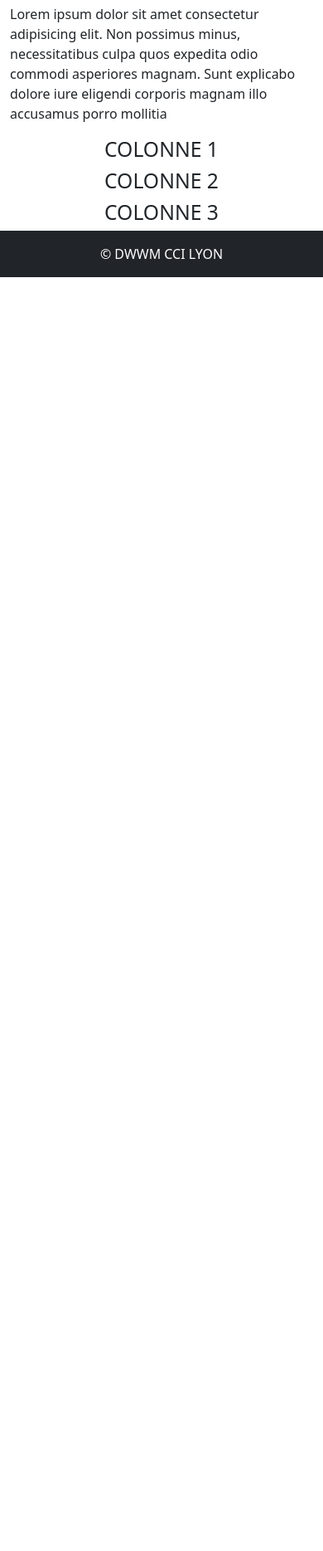
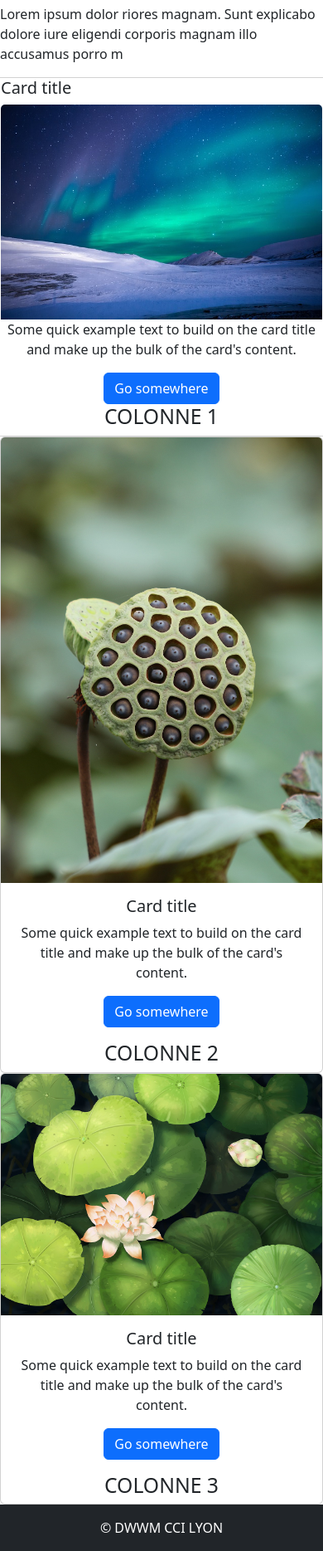
Before and after one commit to yunyuan123/petit-webpage-, a plain HTML site: page gallery.html in a window 390 px wide. Shown: the part 126-1995 px from the top of the page at 83% size. Before the commit the page ends 844 px from the top, so only its background shows below. Drawn offline with nearby package versions, Linux system fonts and the light colour scheme.

Commit message:
added 3colonne

```diff
--- a/gallery.html
+++ b/gallery.html
@@ -13,7 +13,7 @@
     <nav class="navbar navbar-expand-lg bg-dark" data-bs-theme="dark">
         <div class="container-fluid">
           <a class="navbar-brand" href="index.html">
-            <img class="logo" src="./img/2913112_character_fantasy_magician_rpg_sorceress_icon.png" alt="logo">
+            <img class="logo" src="./img/4171340_camera_day_love_movie_valentine_icon.png" alt="logo">
           </a>
           <button class="navbar-toggler" type="button" data-bs-toggle="collapse" data-bs-target="#navbarSupportedContent" aria-controls="navbarSupportedContent" aria-expanded="false" aria-label="Toggle navigation">
             <span class="navbar-toggler-icon"></span>
@@ -37,15 +37,46 @@
         </div>
       </nav>
     <div class="container-fluid">
+
+
+              </div>
+
+                </div>
+              </div>
+          </div>
         <h1>Gallery</h1>
-    <p>Lorem ipsum dolor sit amet consectetur adipisicing elit. Non possimus minus, necessitatibus culpa quos expedita odio commodi asperiores magnam. Sunt explicabo dolore iure eligendi corporis magnam illo accusamus porro mollitia </p>
+    <p>Lorem ipsum dolor riores magnam. Sunt explicabo dolore iure eligendi corporis magnam illo accusamus porro m </p>
     <div class="row">
-        <div class="col-12 col-md-6 col-lg-4 text-center"><h2>COLONNE 1</h2></div>
-        <div class="col-12 col-md-6 col-lg-4 text-center"><h2>COLONNE 2</h2></div>
-        <div class="col-12 col-md-6 col-lg-4 text-center"><h2>COLONNE 3</h2></div>
+        <div class="card">
+            <h5 class="card-title">Card title</h5>
+        <div class="col-12 col-md-6 col-lg-4 text-center">
+            <img src="./img/aurora-1197753_640.jpg" class="card-img-top" alt="...">
+            <p class="card-text">Some quick example text to build on the card title and make up the bulk of the card's content.</p>
+                  <a href="#" class="btn btn-primary">Go somewhere</a>
+            <h2>COLONNE 1</h2></div>
+        </div>
+        <div class="col-12 col-md-6 col-lg-4 text-center">
+            <div class="card">
+                <img src="./img/lotus-7511823_1920.jpg" class="card-img-top" alt="...">
+                <div class="card-body">
+                  <h5 class="card-title">Card title</h5>
+                  <p class="card-text">Some quick example text to build on the card title and make up the bulk of the card's content.</p>
+                  <a href="#" class="btn btn-primary">Go somewhere</a>
+                </div>
+            <h2>COLONNE 2</h2></div>
+        <div class="col-12 col-md-6 col-lg-4 text-center">
+            <div class="card">
+                <img src="./img/lotus-7511897_1280.jpg" class="card-img-top" alt="...">
+                <div class="card-body">
+                  <h5 class="card-title">Card title</h5>
+                  <p class="card-text">Some quick example text to build on the card title and make up the bulk of the card's content.</p>
+                  <a href="#" class="btn btn-primary">Go somewhere</a>
+                </div>
+            <h2>COLONNE 3</h2></div>
     </div>
     </div>
     <footer class="bg-dark text-white p-3 text-center">
+
         &copy; DWWM CCI LYON
     </footer>
     <script src="https://cdn.jsdelivr.net/npm/bootstrap@5.3.0-alpha3/dist/js/bootstrap.bundle.min.js" integrity="sha384-ENjdO4Dr2bkBIFxQpeoTz1HIcje39Wm4jDKdf19U8gI4ddQ3GYNS7NTKfAdVQSZe" crossorigin="anonymous"></script>
```
Also changed, not shown: about.html (+1 -1 lines), contact.html (+1 -1 lines), index.html (+1 -1 lines), img/4171340_camera_day_love_movie_valentine_icon.png (added), img/lotus-7511823_1920.jpg (added), img/lotus-7511897_1280.jpg (added).
